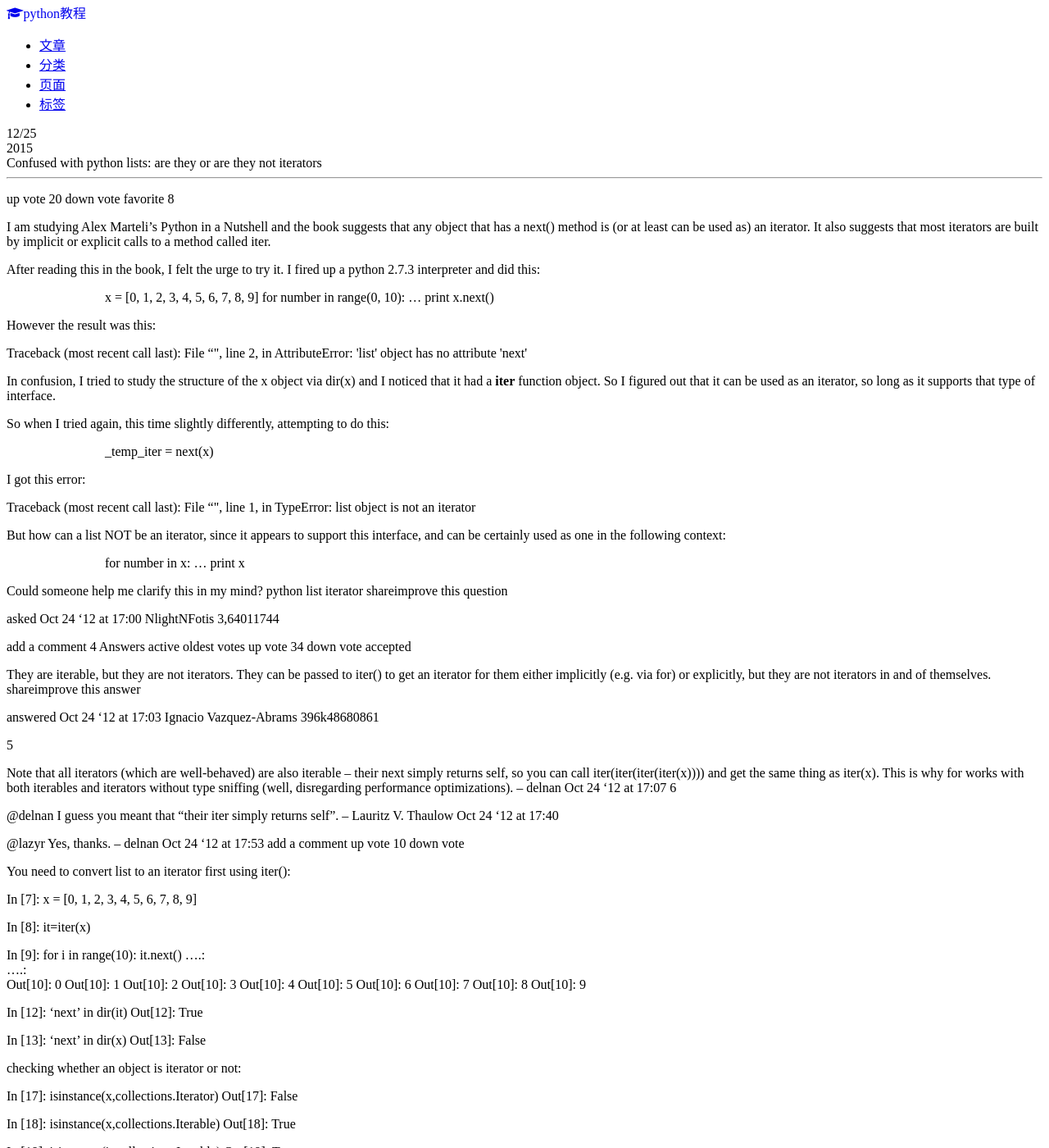
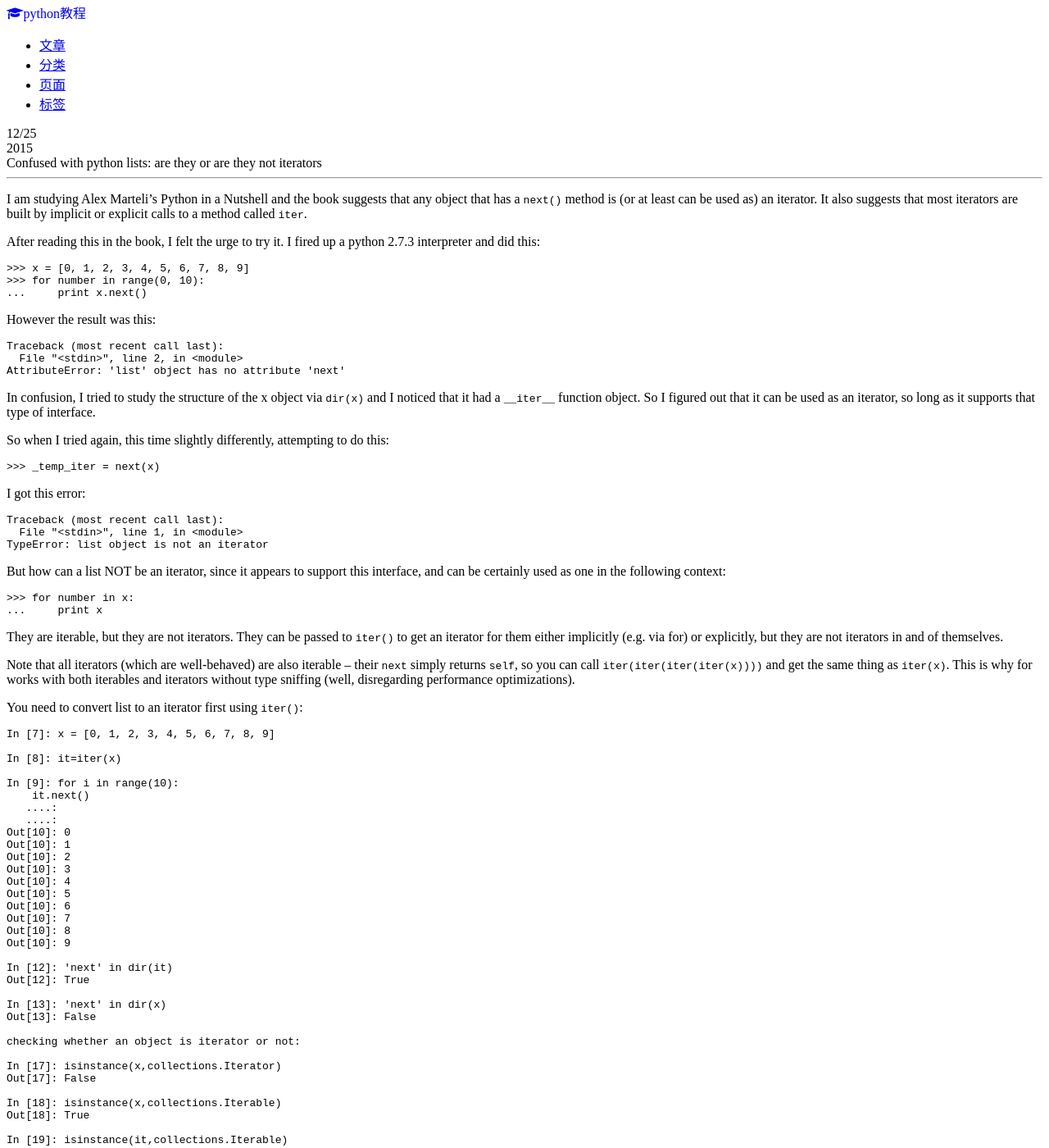
Before and after one commit to pythonjiaocheng/pythonjiaocheng.github.io, a Jekyll site: the page built from _posts/python/2015-12-25-confused-with-python-lists:-are-they-or-are-they-not-iterators.md, in a window 1280 px wide and 1400 px high. Shown: the whole window at 82% size. Built offline with Jekyll 4.4.1, drawn with Linux system fonts in a browser that asks for light colours; nearby versions of some CDN libraries; some of the changed text lies outside the part shown.

Commit message:
必须要填写才填写的

```diff
--- a/_posts/python/2015-12-25-confused-with-python-lists:-are-they-or-are-they-not-iterators.md
+++ b/_posts/python/2015-12-25-confused-with-python-lists:-are-they-or-are-they-not-iterators.md
@@ -7,202 +7,122 @@ mydate : 2015-12-25-02-25-47
 description: "Confused with python lists: are they or are they not iterators"
 tags: [python]
 ---
-up vote
-20
-down vote
-favorite
-8
-
-
-I am studying Alex Marteli's Python in a Nutshell and the book suggests that any object that has a next() method is (or at least can be used as) an iterator. It also suggests that most iterators are built by implicit or explicit calls to a method called iter.
+I am studying Alex Marteli's Python in a Nutshell and the book suggests that any object that has a `next()` method is (or at least can be used as) an iterator. It also suggests that most iterators are built by implicit or explicit calls to a method called `iter`.
 
 After reading this in the book, I felt the urge to try it. I fired up a python 2.7.3 interpreter and did this:
 
->>> x = [0, 1, 2, 3, 4, 5, 6, 7, 8, 9]
->>> for number in range(0, 10):
-...     print x.next()
+	>>> x = [0, 1, 2, 3, 4, 5, 6, 7, 8, 9]
+	>>> for number in range(0, 10):
+	...     print x.next()
 
 However the result was this:
 
-Traceback (most recent call last):
-  File "<stdin>", line 2, in <module>
-AttributeError: 'list' object has no attribute 'next'
+	Traceback (most recent call last):
+	  File "<stdin>", line 2, in <module>
+	AttributeError: 'list' object has no attribute 'next'
 
-In confusion, I tried to study the structure of the x object via dir(x) and I noticed that it had a __iter__ function object. So I figured out that it can be used as an iterator, so long as it supports that type of interface.
+In confusion, I tried to study the structure of the x object via `dir(x)` and I noticed that it had a `__iter__` function object. So I figured out that it can be used as an iterator, so long as it supports that type of interface.
 
 So when I tried again, this time slightly differently, attempting to do this:
 
->>> _temp_iter = next(x)
+	>>> _temp_iter = next(x)
 
 I got this error:
 
-Traceback (most recent call last):
-  File "<stdin>", line 1, in <module>
-TypeError: list object is not an iterator
+	Traceback (most recent call last):
+	  File "<stdin>", line 1, in <module>
+	TypeError: list object is not an iterator
 
 But how can a list NOT be an iterator, since it appears to support this interface, and can be certainly used as one in the following context:
 
->>> for number in x:
-...     print x
-
-Could someone help me clarify this in my mind?
-python list iterator
-shareimprove this question
-
-asked Oct 24 '12 at 17:00
-NlightNFotis
-3,64011744
-
-add a comment
-4 Answers
-active
-oldest
-votes
-up vote
-34
-down vote
-accepted
+	>>> for number in x:
+	...     print x
 
 
-They are iterable, but they are not iterators. They can be passed to iter() to get an iterator for them either implicitly (e.g. via for) or explicitly, but they are not iterators in and of themselves.
-shareimprove this answer
 
-answered Oct 24 '12 at 17:03
-Ignacio Vazquez-Abrams
-396k48680861
+They are iterable, but they are not iterators. They can be passed to `iter()` to get an iterator for them either implicitly (e.g. via for) or explicitly, but they are not iterators in and of themselves.
 
-5
-
-Note that all iterators (which are well-behaved) are also iterable -- their next simply returns self, so you can call iter(iter(iter(iter(x)))) and get the same thing as iter(x). This is why for works with both iterables and iterators without type sniffing (well, disregarding performance optimizations). – delnan Oct 24 '12 at 17:07
-6
-
-@delnan I guess you meant that "their iter simply returns self". – Lauritz V. Thaulow Oct 24 '12 at 17:40
+Note that all iterators (which are well-behaved) are also iterable -- their `next` simply returns `self`, so you can call `iter(iter(iter(iter(x))))` and get the same thing as `iter(x)`. This is why for works with both iterables and iterators without type sniffing (well, disregarding performance optimizations).
 
 
-@lazyr Yes, thanks. – delnan Oct 24 '12 at 17:53
-add a comment
-up vote
-10
-down vote
+
+You need to convert list to an iterator first using `iter()`:
+
+	In [7]: x = [0, 1, 2, 3, 4, 5, 6, 7, 8, 9]
+
+	In [8]: it=iter(x)
+
+	In [9]: for i in range(10):
+	    it.next()
+	   ....:
+	   ....:
+	Out[10]: 0
+	Out[10]: 1
+	Out[10]: 2
+	Out[10]: 3
+	Out[10]: 4
+	Out[10]: 5
+	Out[10]: 6
+	Out[10]: 7
+	Out[10]: 8
+	Out[10]: 9
+
+	In [12]: 'next' in dir(it)
+	Out[12]: True
+
+	In [13]: 'next' in dir(x)
+	Out[13]: False
+
+	checking whether an object is iterator or not:
+
+	In [17]: isinstance(x,collections.Iterator)
+	Out[17]: False
+
+	In [18]: isinstance(x,collections.Iterable)
+	Out[18]: True
+
+	In [19]: isinstance(it,collections.Iterable)
+	Out[19]: True
+
+	In [20]: isinstance(it,collections.Iterator)
+	Out[20]: True
 
 
-You need to convert list to an iterator first using iter():
+	answered Oct 24 '12 at 17:03
+	Ashwini Chaudhary
+	119k13160235
 
-In [7]: x = [0, 1, 2, 3, 4, 5, 6, 7, 8, 9]
-
-In [8]: it=iter(x)
-
-In [9]: for i in range(10):
-    it.next()
-   ....:
-   ....:
-Out[10]: 0
-Out[10]: 1
-Out[10]: 2
-Out[10]: 3
-Out[10]: 4
-Out[10]: 5
-Out[10]: 6
-Out[10]: 7
-Out[10]: 8
-Out[10]: 9
-
-In [12]: 'next' in dir(it)
-Out[12]: True
-
-In [13]: 'next' in dir(x)
-Out[13]: False
-
-checking whether an object is iterator or not:
-
-In [17]: isinstance(x,collections.Iterator)
-Out[17]: False
-
-In [18]: isinstance(x,collections.Iterable)
-Out[18]: True
-
-In [19]: isinstance(it,collections.Iterable)
-Out[19]: True
-
-In [20]: isinstance(it,collections.Iterator)
-Out[20]: True
-
-shareimprove this answer
-
-edited Oct 24 '12 at 17:09
-
-answered Oct 24 '12 at 17:03
-Ashwini Chaudhary
-119k13160235
-
-add a comment
-up vote
-9
-down vote
+	add a comment
+	up vote
+	9
+	down vote
 
 
 Just in case you are confused about what the difference between iterables and iterators is. An iterator is an object representing a stream of data. It implements the iterator protocol:
 
-    __iter__ method
-    next method
+	    __iter__ method
+	    next method
 
-Repeated calls to the iterator’s next() method return successive items in the stream. When no more data is available the iterator object is exhausted and any further calls to its next() method just raise StopIteration again.
+Repeated calls to the iterator’s `next()` method return successive items in the stream. When no more data is available the iterator object is exhausted and any further calls to its `next()` method just raise `StopIteration` again.
 
-On the other side iterable objects implement the __iter__ method that when called returns an iterator, which allows for multiple passes over their data. Iterable objects are reusable, once exhausted they can be iterated over again. They can be converted to iterators using the iter function.
+On the other side iterable objects implement the `__iter__` method that when called returns an iterator, which allows for multiple passes over their data. Iterable objects are reusable, once exhausted they can be iterated over again. They can be converted to iterators using the `iter` function.
 
 So if you have a list (iterable) you can do:
 
->>> l = [1,2,3,4]
->>> for i in l:
-...     print i,
-1 2 3 4
->>> for i in l:
-...     print i,
- 1 2 3 4
+	>>> l = [1,2,3,4]
+	>>> for i in l:
+	...     print i,
+	1 2 3 4
+	>>> for i in l:
+	...     print i,
+	 1 2 3 4
 
 If you convert your list into an iterator:
 
->>> il = l.__iter__()  # equivalent to iter(l)
->>> for i in il:
-...     print i,
- 1 2 3 4
->>> for i in il:
-...     print i,
->>>
-
-shareimprove this answer
-
-answered Oct 24 '12 at 17:44
-Vicent
-2,8831228
-
-add a comment
-up vote
-0
-down vote
-
-
-List is not iterator but list contains an iterator object __iter__ so when you try to use for loop on any list , for loop calls __iter__ method and gets the iterator object and then it uses next() method of list.
-
-x = [0, 1, 2, 3, 4, 5, 6, 7, 8, 9] it = x.__iter__()
-
-now it contains iterator object of x which you can use as it.next() until StopIteration exception is thrown
-shareimprove this answer
-
-edited Apr 7 at 7:38
-
-answered Jul 23 '14 at 12:47
-Kaushal
-1194
-
-1
-
-Which results in… AttributeError: 'list' object has no attribute 'iter' – e-sushi Aug 7 '14 at 4:36
-
-
-yes I know there is no iter attribute, you have to put 2 underscore before and after iter method __iter__, Stack overflow is converting it to bold character by replacing the underscore i mentioned in my answer. I was unaware of this thing – Kaushal Apr 7 at 7:37
-
-
-thanks kaushal for update. – Anup Apr 7 at 7:43
-add a comment
-Your Answer
+	>>> il = l.__iter__()  # equivalent to iter(l)
+	>>> for i in il:
+	...     print i,
+	 1 2 3 4
+	>>> for i in il:
+	...     print i,
+	>>>
```
Also changed, not shown: 1 other file.
